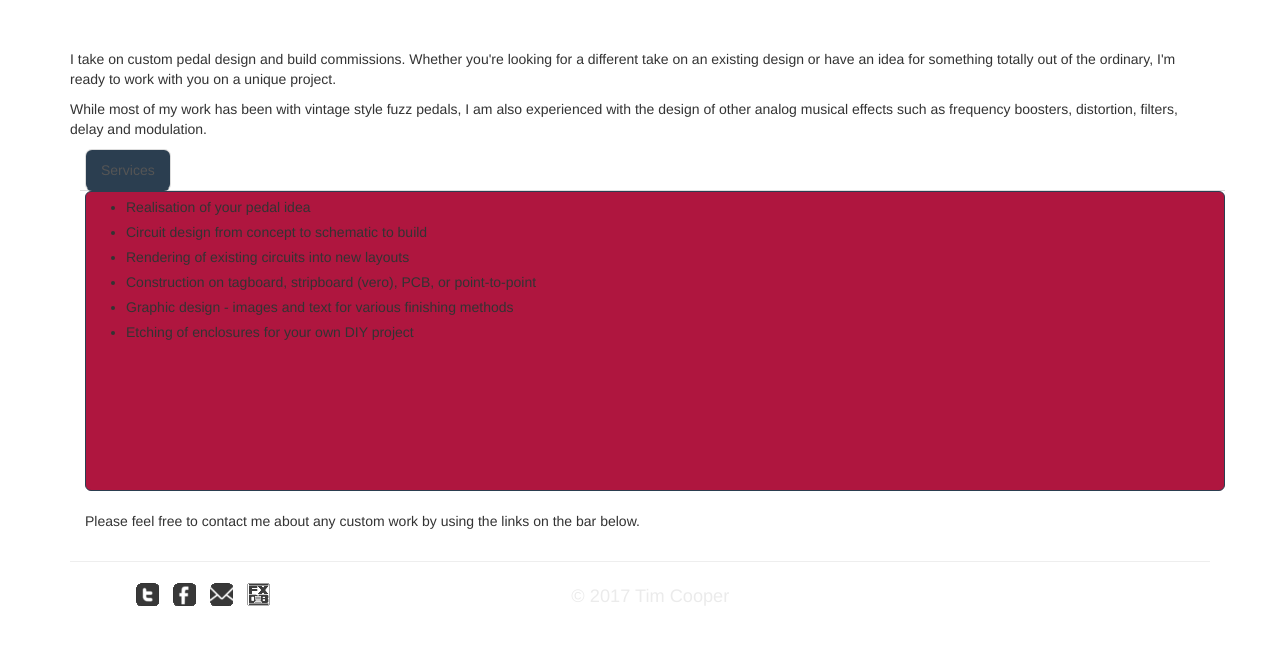
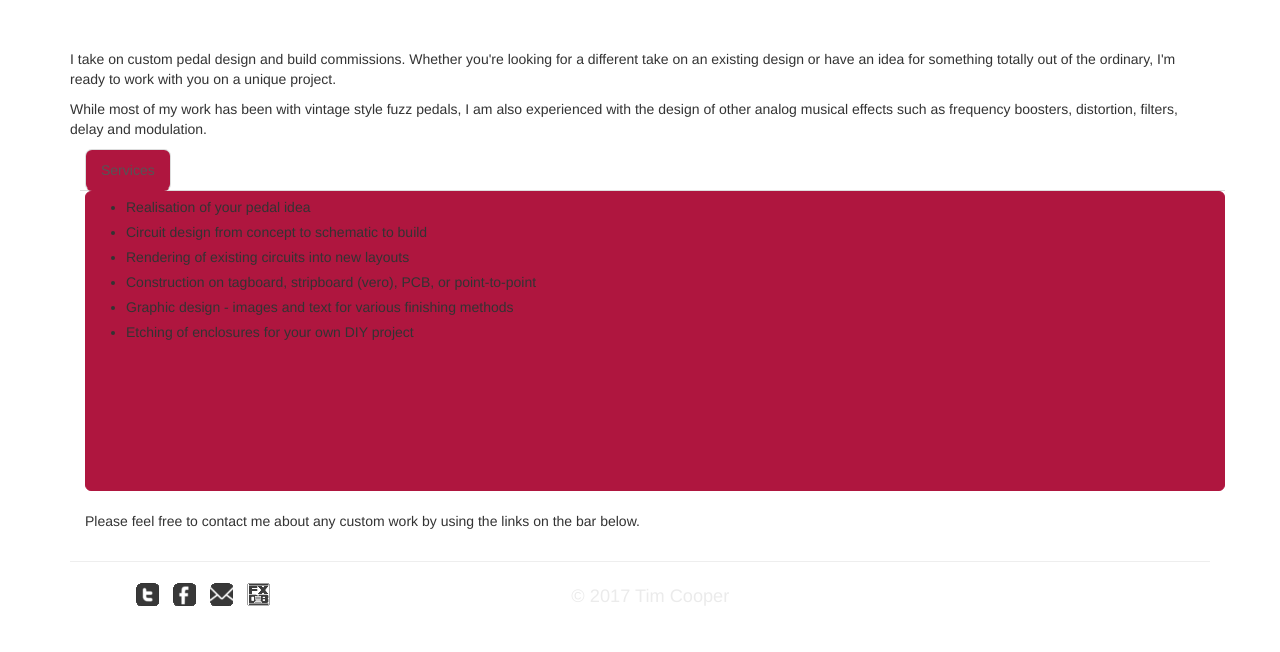
Before and after one commit to facelessfx/facelessfx.github.io, a PHP site: page /custom.html in a window 1280 px wide. Shown: the part 480-1132 px from the top of the page. Run offline with PHP 8.4, Linux system fonts and the light colour scheme.

Commit message:
Update custom.css

```diff
--- a/css/custom.css
+++ b/css/custom.css
@@ -104,17 +104,17 @@
 }
 
 .navbar-inverse {
-  background-color: #4e5d6c;
+  background-color: #c42751;
 }
 
 .navbar-inverse .navbar-nav>.active>a, .navbar-inverse .navbar-nav>.active>a:focus, .navbar-inverse .navbar-nav>.active>a:hover, .navbar-inverse .navbar-nav>li>a:focus, .navbar-inverse .navbar-nav>li>a:hover { background-color: #2b3e50; }
 .navbar-inverse .navbar-toggle:focus, .navbar-inverse .navbar-toggle:hover { background-color: #2b3e50; }
 .navbar-inverse .navbar-collapse, .navbar-inverse .navbar-form {
-    border-color: #2b3e50;
+    border-color: #af163f;
 }
 
 .nav-tabs>li.active>a {
-  background-color: #2b3e50;
+  background-color: #af163f;
 }
 
 .nav-tabs>li>a {
@@ -131,7 +131,7 @@
 }
 
 .tab-content {
-  border: 1px solid #2b3e50;
+  border: 1px solid #af163f;
   border-radius: 6px;
   background-color: #af163f;
   min-height: 300px;
```
